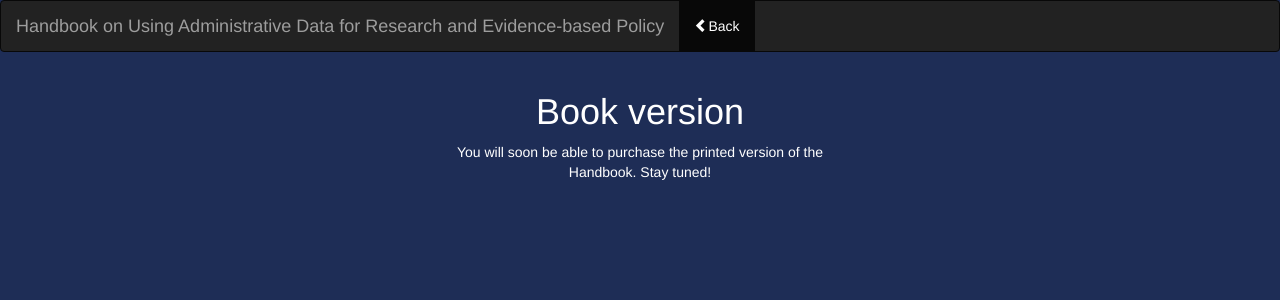
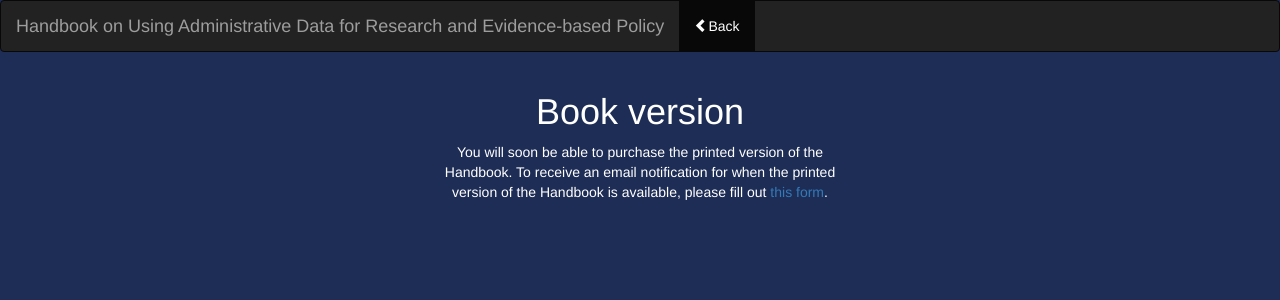
Before and after one commit to admindatahandbook/admindatahandbook.github.io, a Jekyll site: the page built from purchase/index.md, in a window 1280 px wide. Shown: the top 300 px of the page. Built offline with Jekyll 4.4.1, drawn with Linux system fonts in a browser that asks for light colours.

Commit message:
add preorder link

```diff
--- a/purchase/index.md
+++ b/purchase/index.md
@@ -3,4 +3,4 @@ title: Book version
 layout: default
 ---
 
-You will soon be able to purchase the printed version of the Handbook. Stay tuned!
+You will soon be able to purchase the printed version of the Handbook. To receive an email notification for when the printed version of the Handbook is available, please fill out [this form](https://docs.google.com/forms/d/e/1FAIpQLSfJ66NudI8UUDuQsjtqO1NTcvu9pm2sIf8lwXRN34EmSxpEzA/viewform?usp=sf_link).
```
